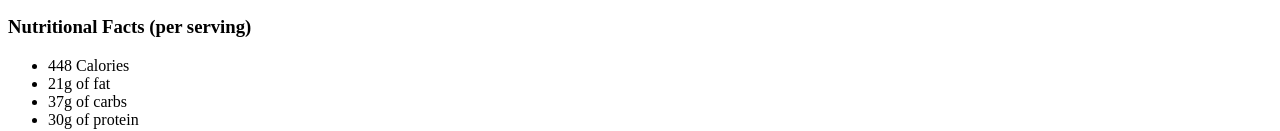
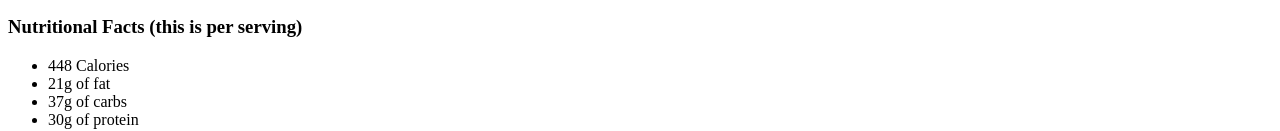
Before and after one commit to achillesCS/odin-recipes, a plain HTML site: page recipes/lasagna.html in a window 1280 px wide. Shown: the part 1211-1342 px from the top of the page. Drawn offline with Linux system fonts and the light colour scheme.

```diff
--- a/recipes/lasagna.html
+++ b/recipes/lasagna.html
@@ -51,7 +51,7 @@
         <li>Rest lasagna for 15 minutes before serving.</li>
         </ol>
 
-    <h3>Nutritional Facts (per serving)</h3>
+    <h3>Nutritional Facts (this is per serving)</h3>
         <ul>
             <li>448 Calories</li>
             <li>21g of fat</li>
```
